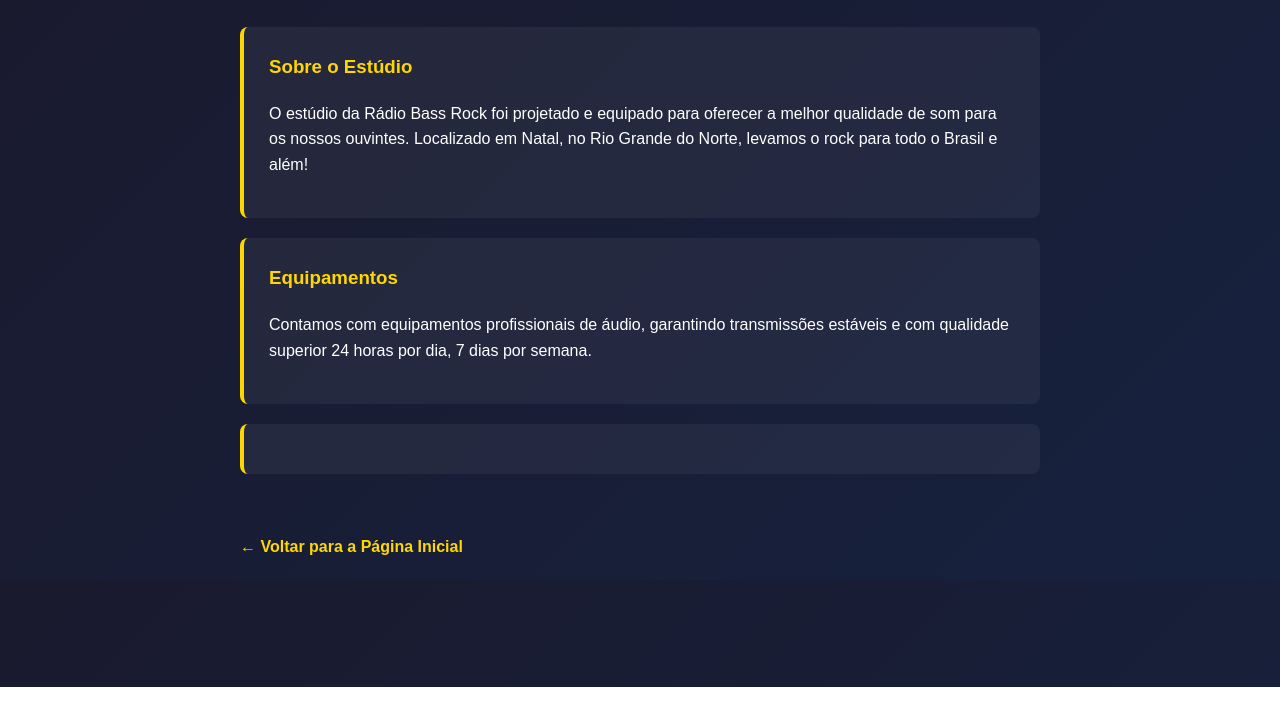
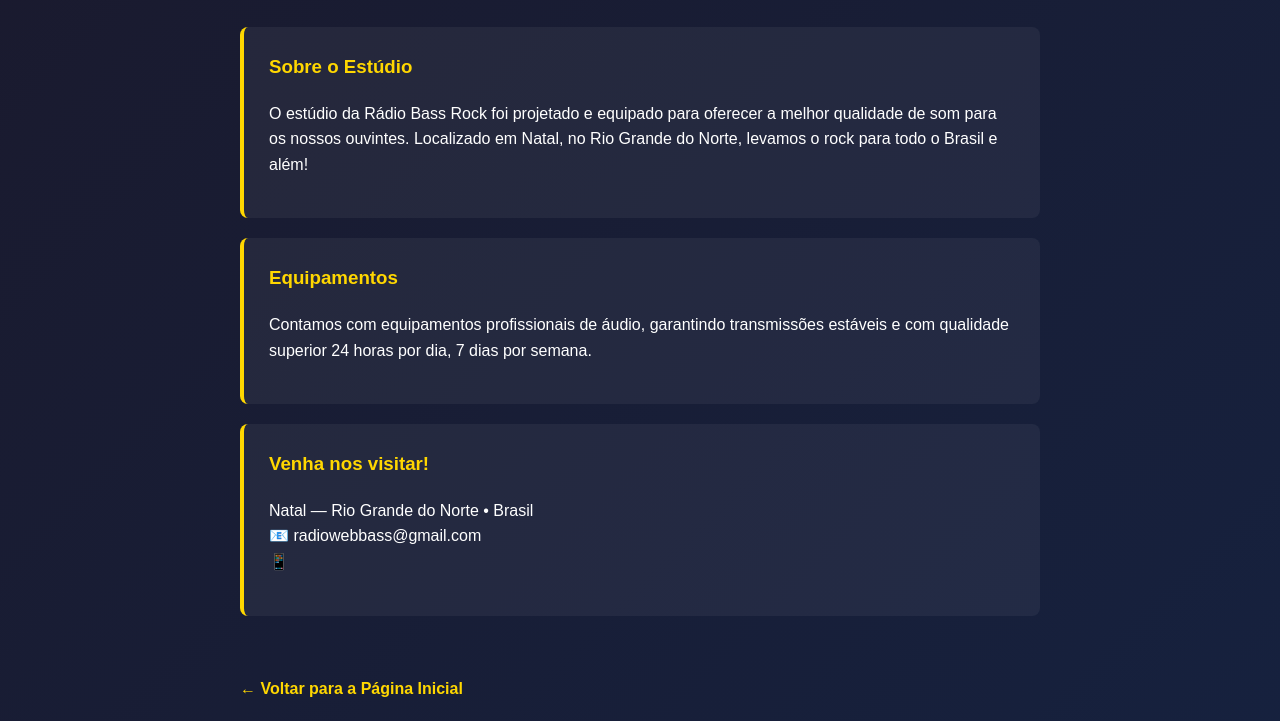
Before and after one commit to msquashbass/radio-bass-rock, a plain HTML site: page estudio.html in a window 1280 px wide. Shown: the part 113-834 px from the top of the page. Before the commit the page ends 800 px from the top, so only its background shows below. Drawn offline with Linux system fonts and the light colour scheme.

Commit message:
Update estudio.html

```diff
--- a/estudio.html
+++ b/estudio.html
@@ -60,7 +60,10 @@
 
         <div class="bloco">
 
-
+ <h3>Venha nos visitar!</h3>
+            <p>Natal — Rio Grande do Norte • Brasil<br>
+            📧 radiowebbass@gmail.com<br>
+            📱 </p>
 
 
         </div>
```
